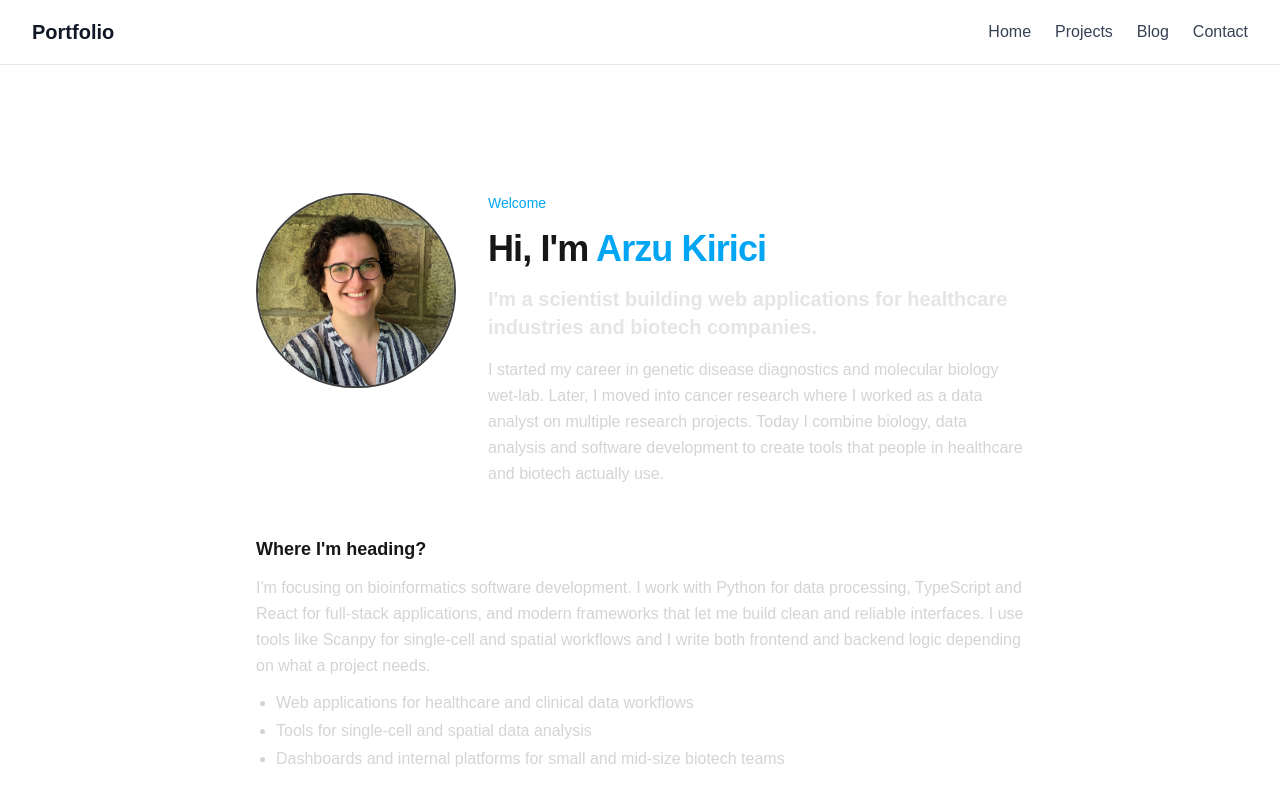
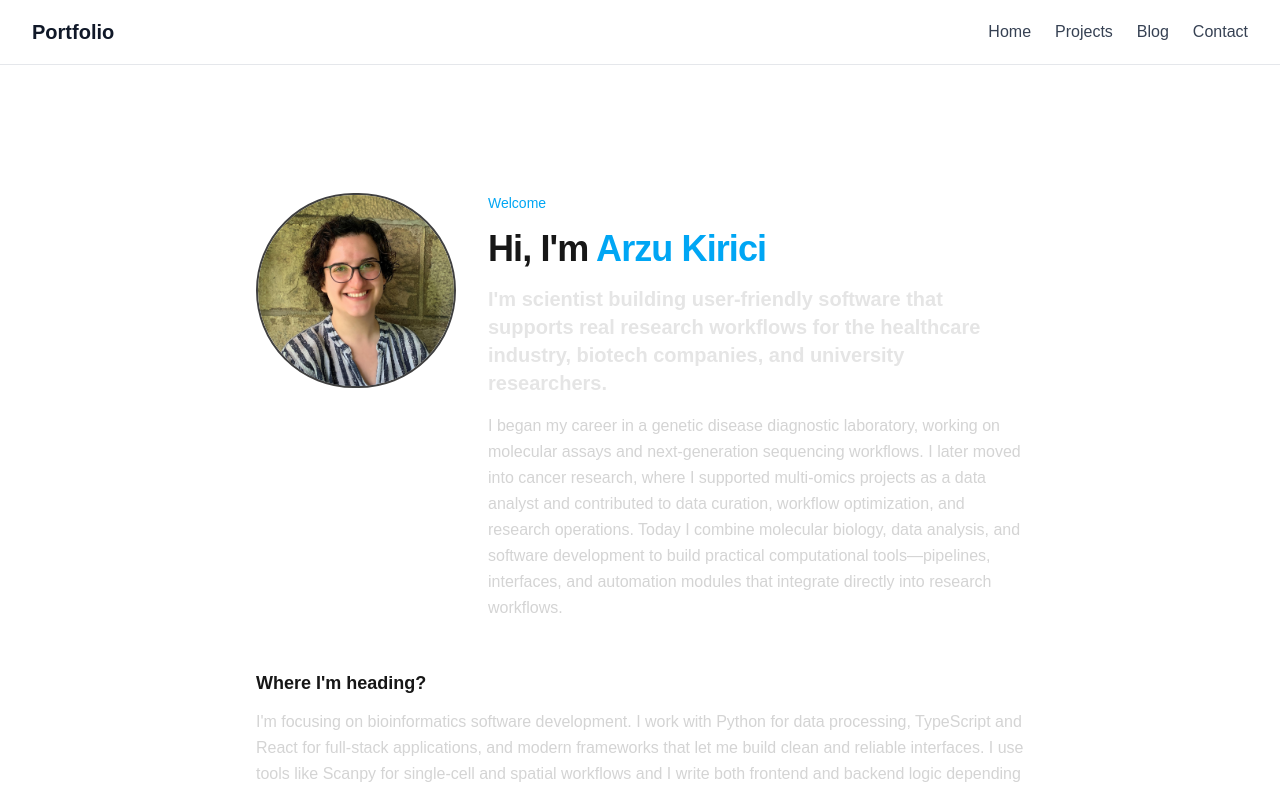
Before and after one commit to agkirici/agkirici.github.io, a Next.js app: page / in a window 1280 px wide. Shown: the top 791 px of the page. Built offline with nearby package versions, Linux system fonts and the light colour scheme.

Commit message:
Update homepage content

```diff
--- a/app/page.tsx
+++ b/app/page.tsx
@@ -27,15 +27,14 @@ export default function HomePage() {
             </h1>
 
             <h2 className="text-xl font-semibold text-neutral-200">
-              I&apos;m a scientist building web applications for healthcare industries and biotech companies.
+              I&apos;m scientist building user-friendly software that supports real research workflows for the healthcare industry, biotech companies, and university researchers.
             </h2>
 
             <p className="text-neutral-300 leading-relaxed">
-              I started my career in genetic disease diagnostics and molecular biology
-              wet-lab. Later, I moved into cancer research where I worked as a data
-              analyst on multiple research projects. Today I combine biology, data
-              analysis and software development to create tools that people in healthcare
-              and biotech actually use.
+            I began my career in a genetic disease diagnostic laboratory, working on molecular assays and next-generation sequencing workflows.
+            I later moved into cancer research, where I supported multi-omics projects as a data analyst and contributed to data curation, workflow optimization, and research operations.
+            Today I combine molecular biology, data analysis, and software development to build practical computational tools—pipelines,
+            interfaces, and automation modules that integrate directly into research workflows.
             </p>
           </div>
         </section>
```
